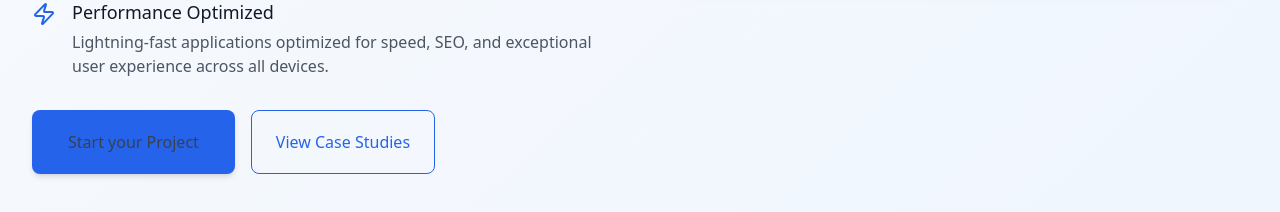
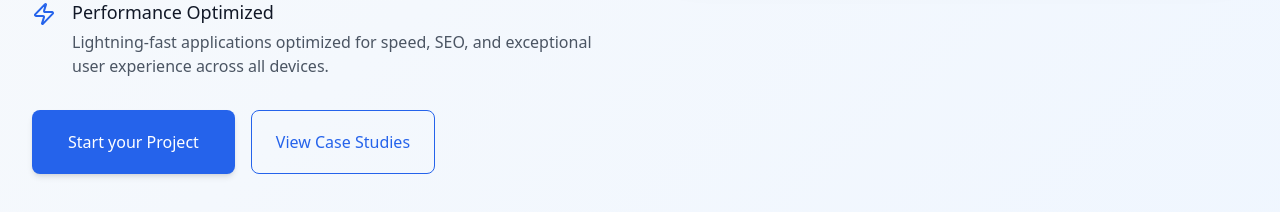
Before and after one commit to sucre-samuel1/Codes-Pixels, a React (Vite) app: page / in a window 1280 px wide. Shown: the part 3800-4012 px from the top of the page. Built offline with nearby package versions, Linux system fonts and the light colour scheme.

Commit message:
delivery commit

```diff
--- a/src/components/Delivery.tsx
+++ b/src/components/Delivery.tsx
@@ -101,7 +101,7 @@ export function Delivery() {
             </div>
             <div className="mt-8 flex flex-col sm:flex-row gap-4">
               <button className="bg-blue-600 text-white px-6 py-3 rounded-lg font-medium hover:bg-blue-700 transition-colors shadow-md">
-                <a href="#contact" className="block px-3 py-2 rounded-md text-base font-medium text-gray-700 hover:bg-blue-700">
+                <a href="#contact" className="block px-3 py-2 rounded-md text-base font-medium text-black-700 hover:bg-blue-700">
               Start your Project
             </a>
               </button>
```
